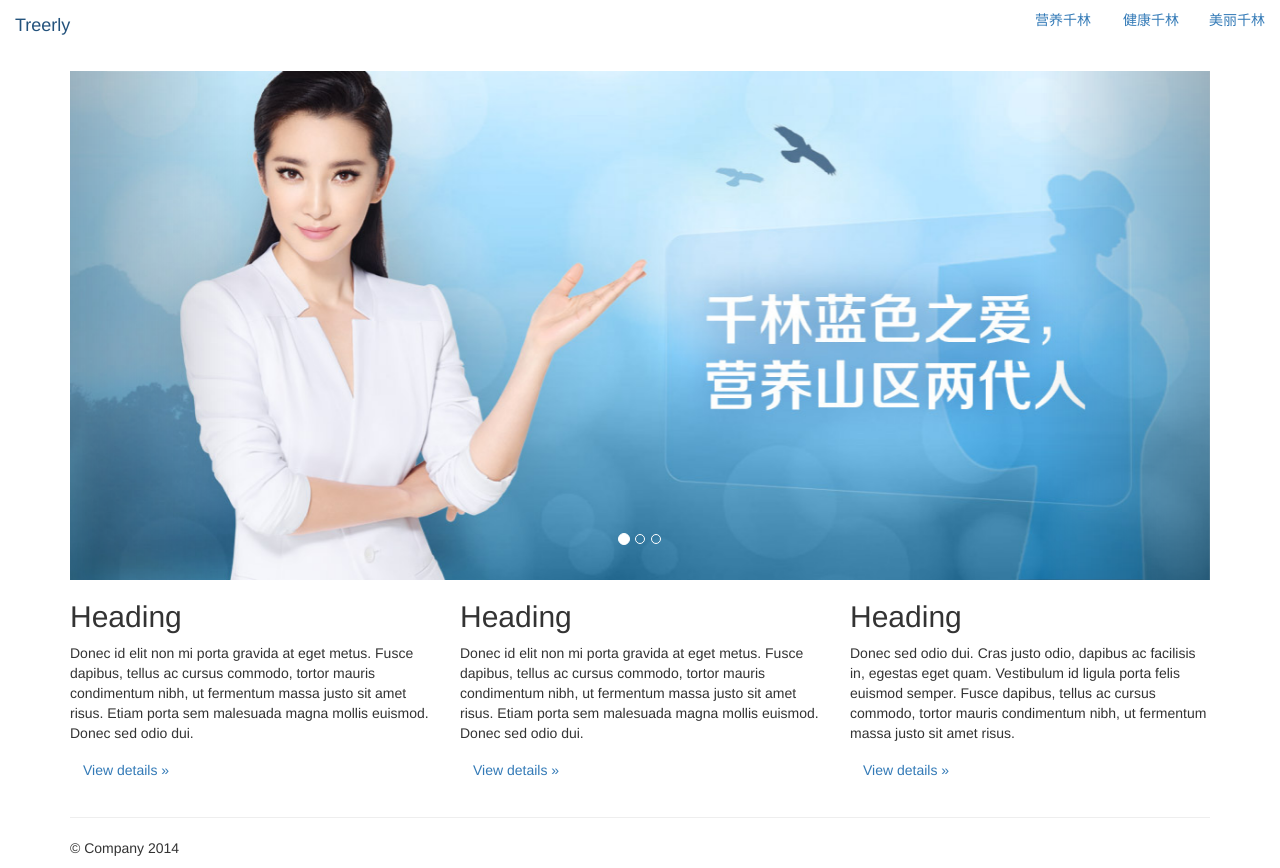
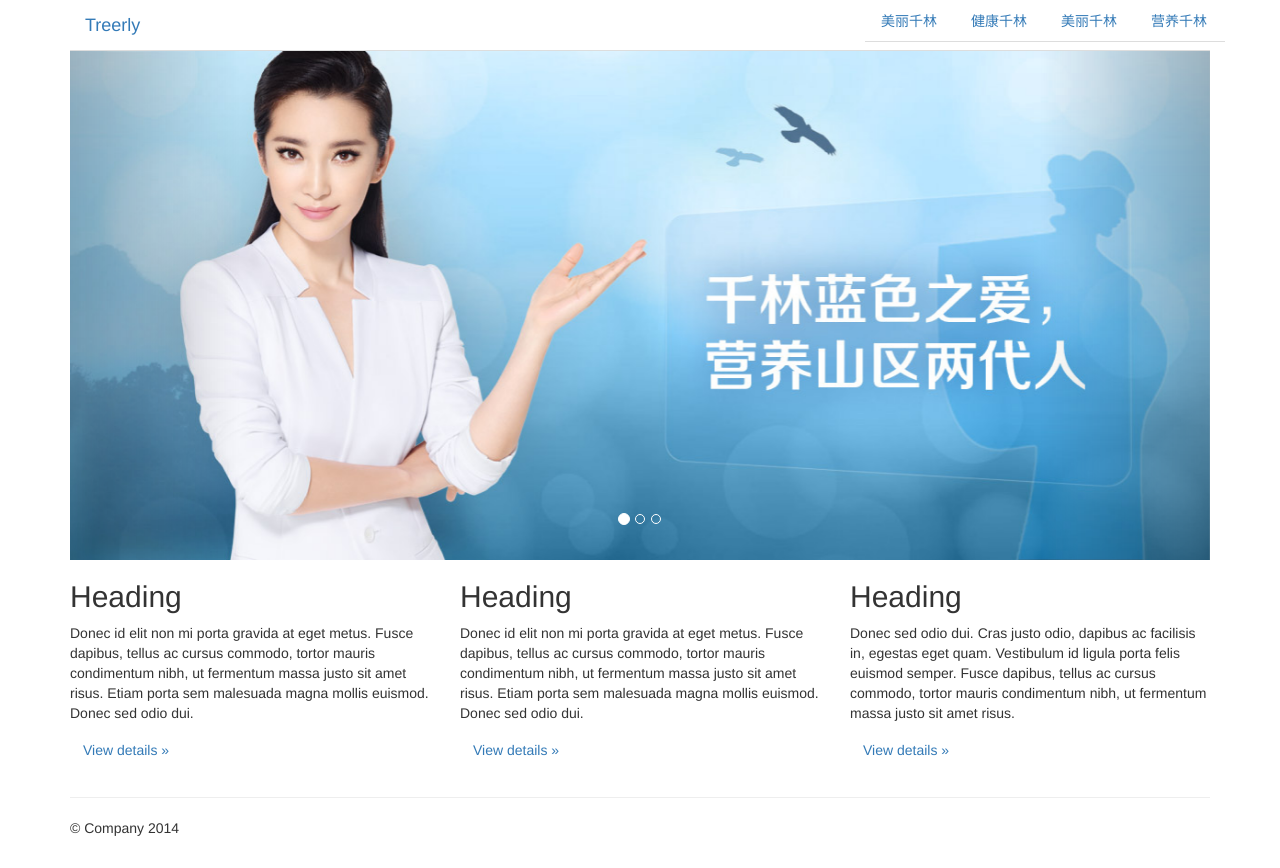
Before and after one commit to ephoner/treerlyshop, a Django app: page / in a window 1280 px wide. After the commit the page ends 836 px from the top, so only its background shows below. Run offline with Django 3.2, Linux system fonts and the light colour scheme; some libraries are stand-ins or nearby versions; some web fonts are replaced.

Commit message:
modify nav

```diff
--- a/treerlyshop/templates/nav.html
+++ b/treerlyshop/templates/nav.html
@@ -1,14 +1,40 @@
- <nav class="navbar  navbar-static-top">
+<div class="container">
+ <nav class="nav  navbar-static-top nav-tabs">
       <a class="navbar-brand" href="#">Treerly</a>
-      <ul class="nav nav-pills">
-        <li class="nav-item  pull-right">
-          <a class="nav-link " href="#">美丽千林 <span class="sr-only">(current)</span></a>
+      <ul class="nav nav-tabs navbar-right">
+        <li role="presentation" class="dropdown ">
+          <a class="dropdown-toggle"  data-toggle="dropdown" role="button" aria-haspopup="true" aria-expanded="false"
+             href="#">美丽千林</a>
+            <ul class="dropdown-menu">
+                <li><a href="">千林胡萝卜素</a></li>
+                <li><a href="">千林胡萝卜素</a></li>
+                <li><a href="">千林胡萝卜素</a></li>
+            </ul>
         </li>
-        <li class="nav-item pull-right">
-          <a class="nav-link" href="#">健康千林</a>
+        <li class="dropdown " role="presentation">
+          <a class="dropdown-toggle" data-toggle="dropdown" role="button" aria-haspopup="true" aria-expanded="false" href="#">健康千林</a>
+            <ul class="dropdown-menu">
+                 <li><a href="">千林胡萝卜素</a></li>
+                <li><a href="">千林胡萝卜素</a></li>
+                <li><a href="">千林胡萝卜素</a></li>
+            </ul>
         </li>
-        <li class="nav-item pull-right">
-          <a class="nav-link" href="#">营养千林</a>
+         <li class="dropdown " role="presentation">
+          <a class="dropdown-toggle" data-toggle="dropdown" role="button" aria-haspopup="true" aria-expanded="false" href="#">美丽千林</a>
+            <ul class="dropdown-menu">
+                 <li><a href="">千林胡萝卜素</a></li>
+                <li><a href="">千林胡萝卜素</a></li>
+                <li><a href="">千林胡萝卜素</a></li>
+            </ul>
+        </li>
+           <li class="dropdown " role="presentation">
+          <a class="dropdown-toggle" data-toggle="dropdown" role="button" aria-haspopup="true" aria-expanded="false" href="#">营养千林</a>
+            <ul class="dropdown-menu">
+                 <li><a href="">千林胡萝卜素</a></li>
+                <li><a href="">千林胡萝卜素</a></li>
+                <li><a href="">千林胡萝卜素</a></li>
+            </ul>
         </li>
       </ul>
     </nav>
+    </div>
```
